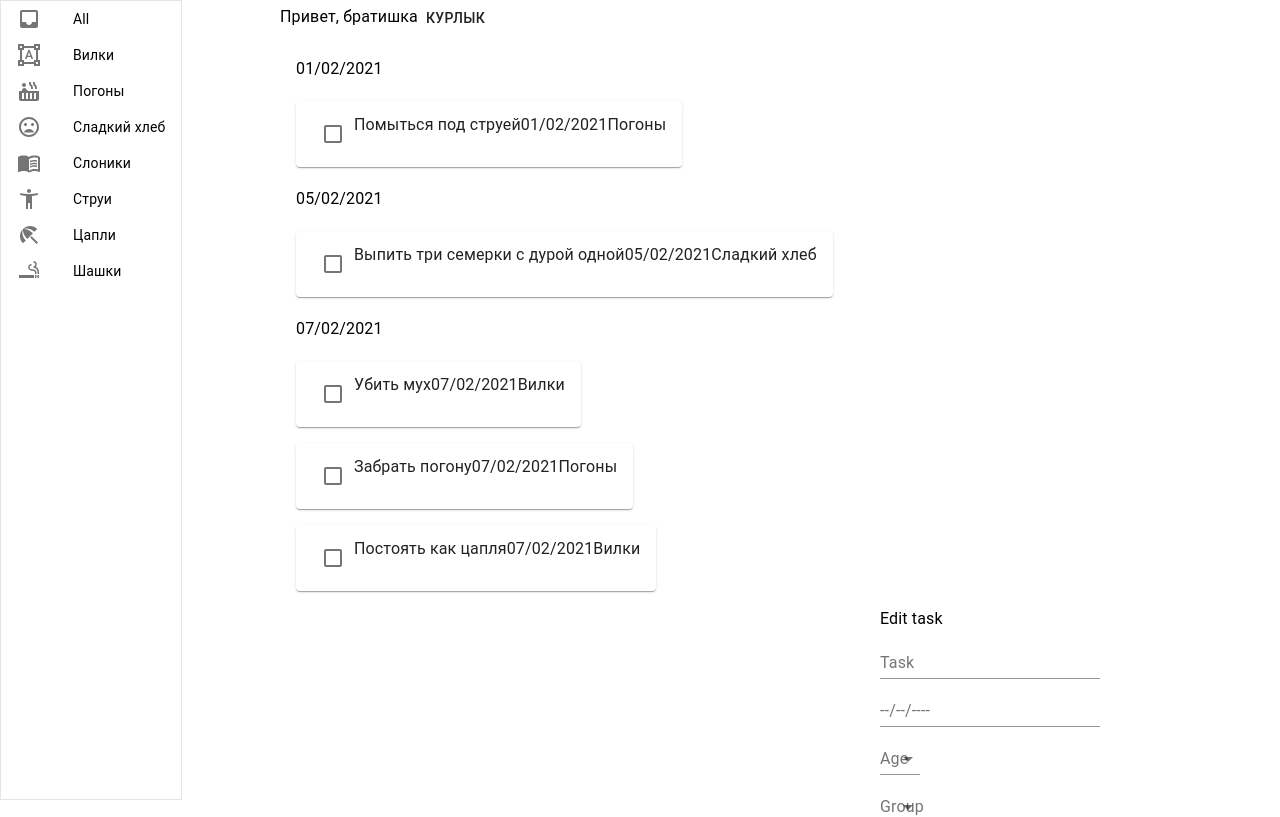
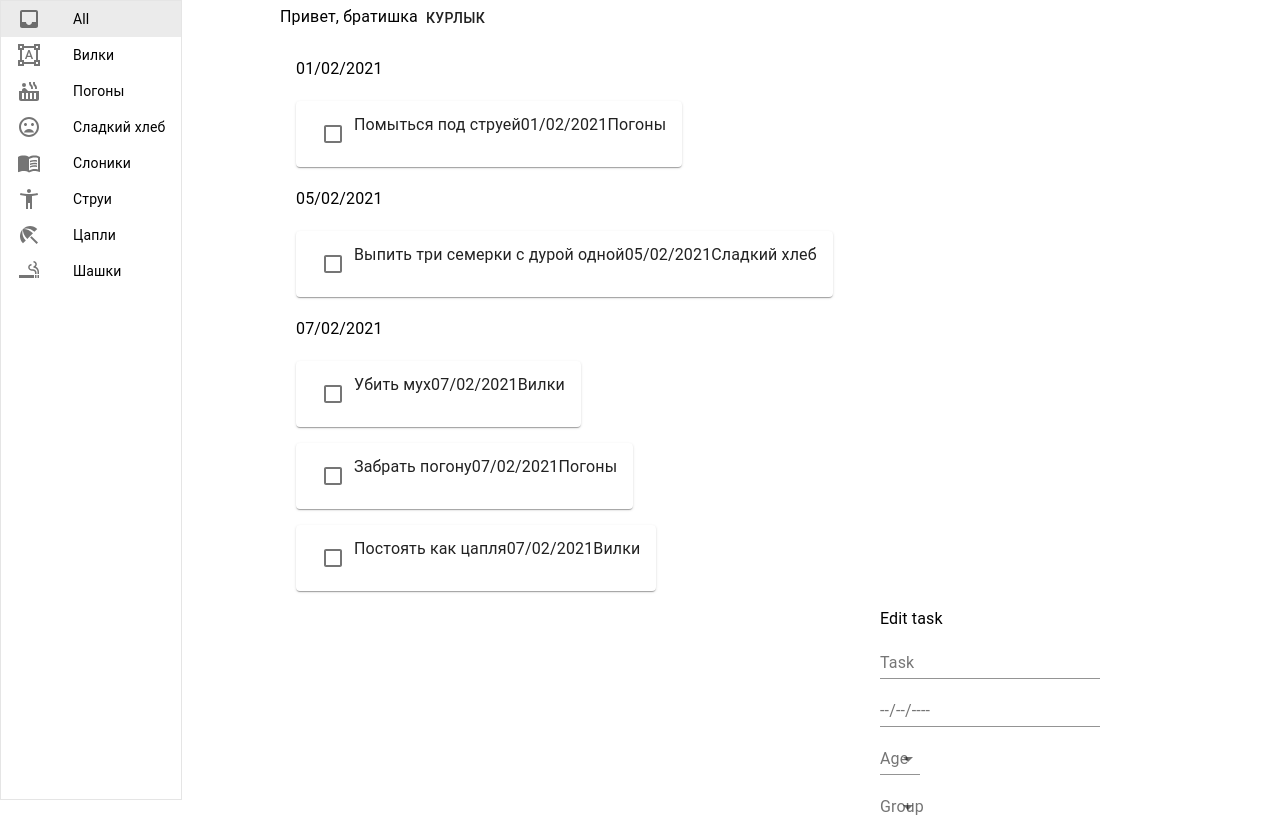
Before and after one commit to yukolonin/ToDoManager, a React (Create React App) app: page / in a window 1280 px wide. Shown: the top 817 px of the page. Built offline with nearby package versions, Linux system fonts and the light colour scheme.

Commit message:
Sidebar items moved back to Sidebar.tsx (details in file comments); Implemented focus management for Sidebar element

```diff
--- a/src/Sidebar.tsx
+++ b/src/Sidebar.tsx
@@ -10,23 +10,38 @@ import SidebarItem from "./SidebarItem";
 
 function Sidebar() {
 
+    const [selectedIndex, setSelectedIndex] = React.useState('All');
+
+    const handleListItemClick = (
+        event: React.MouseEvent<HTMLDivElement, MouseEvent>,
+        index: string,
+    ) => {
+        setSelectedIndex(index);
+    };
+
     return (
         <div className="sidebar">
             <List disablePadding dense>
                 {/*<ListItem button autoFocus>All groups</ListItem>*/}
                 {Object.values(Groups).map((value: Groups) => (
                     value == Groups.DATE ? <></> :
-                        <SidebarItem group={value} />
+                        // <SidebarItem group={value} />
 
                         // TODO(DONE): SidebarItem element
-                        // <ListItem key={value} button>
-                        //     <ListItemIcon>
-                        //         {IconSwitch(value)}
-                        //     </ListItemIcon>
-                        //     <div className="sidebar-text">
-                        //         <ListItemText>{value}</ListItemText>
-                        //     </div>
-                        // </ListItem>
+                        // Was a bad idea because setSelectedIndex for each item worked separately
+                        <ListItem
+                            key={value}
+                            button
+                            selected={selectedIndex === value}
+                            onClick={(event) => handleListItemClick(event, value)}
+                        >
+                            <ListItemIcon>
+                                {IconSwitch(value)}
+                            </ListItemIcon>
+                            <div className="sidebar-text">
+                                <ListItemText>{value}</ListItemText>
+                            </div>
+                        </ListItem>
 
                 ))}
             </List>
--- a/src/SidebarItem.tsx
+++ b/src/SidebarItem.tsx
@@ -7,8 +7,23 @@ import IconSwitch from "./IconSwitch";
 import Groups from "./Groups";
 
 function SidebarItem(prop: {group: Groups}) {
+
+    const [selectedIndex, setSelectedIndex] = React.useState('All');
+
+    const handleListItemClick = (
+        event: React.MouseEvent<HTMLDivElement, MouseEvent>,
+        index: Groups,
+    ) => {
+        setSelectedIndex(index);
+    };
+
     return (
-        <ListItem key={prop.group} button>
+        <ListItem
+            key={prop.group}
+            button
+            selected={selectedIndex === prop.group}
+            onClick={(event) => handleListItemClick(event, prop.group)}
+        >
             <ListItemIcon>
                 {IconSwitch(prop.group)}
             </ListItemIcon>
```
